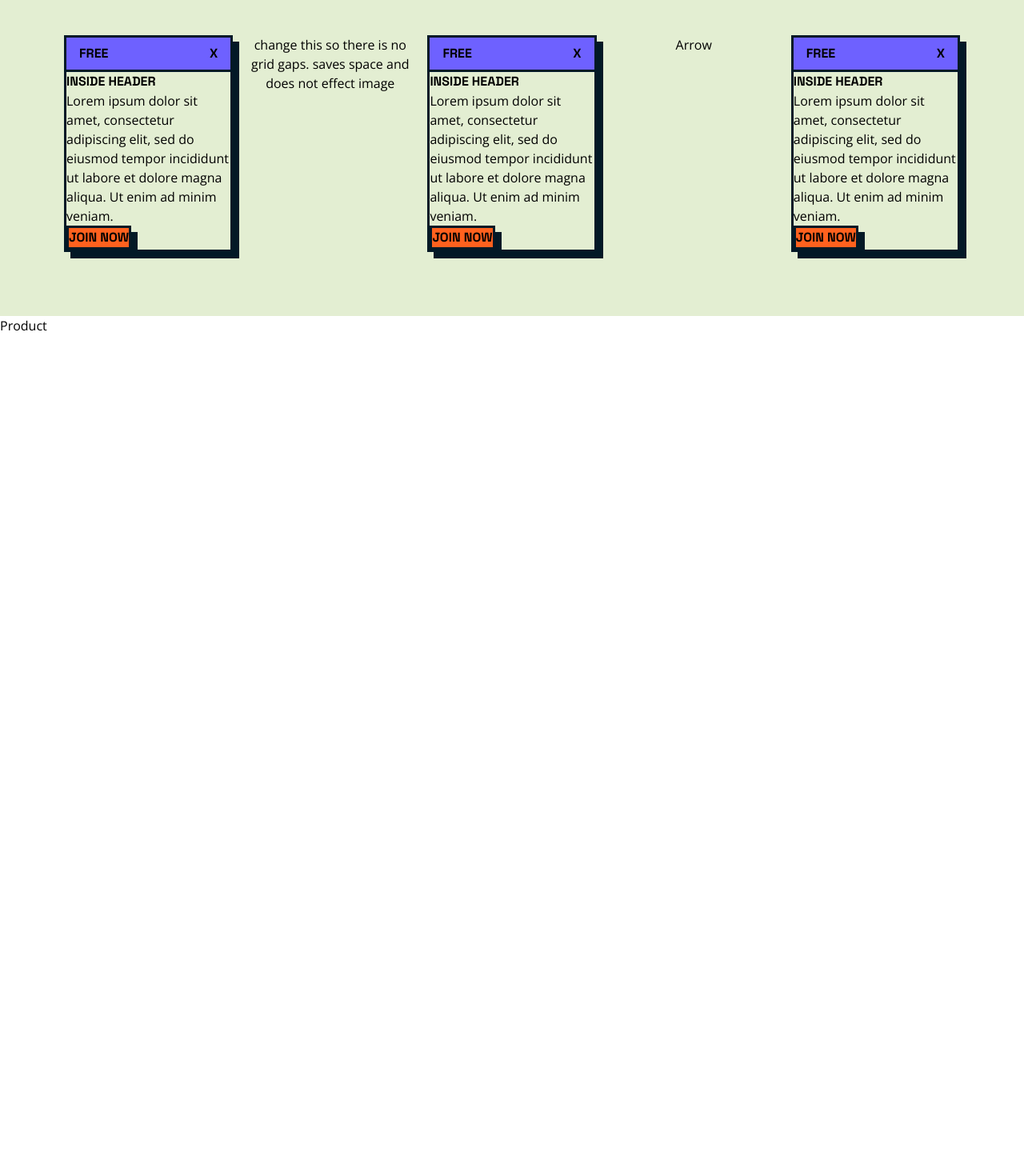
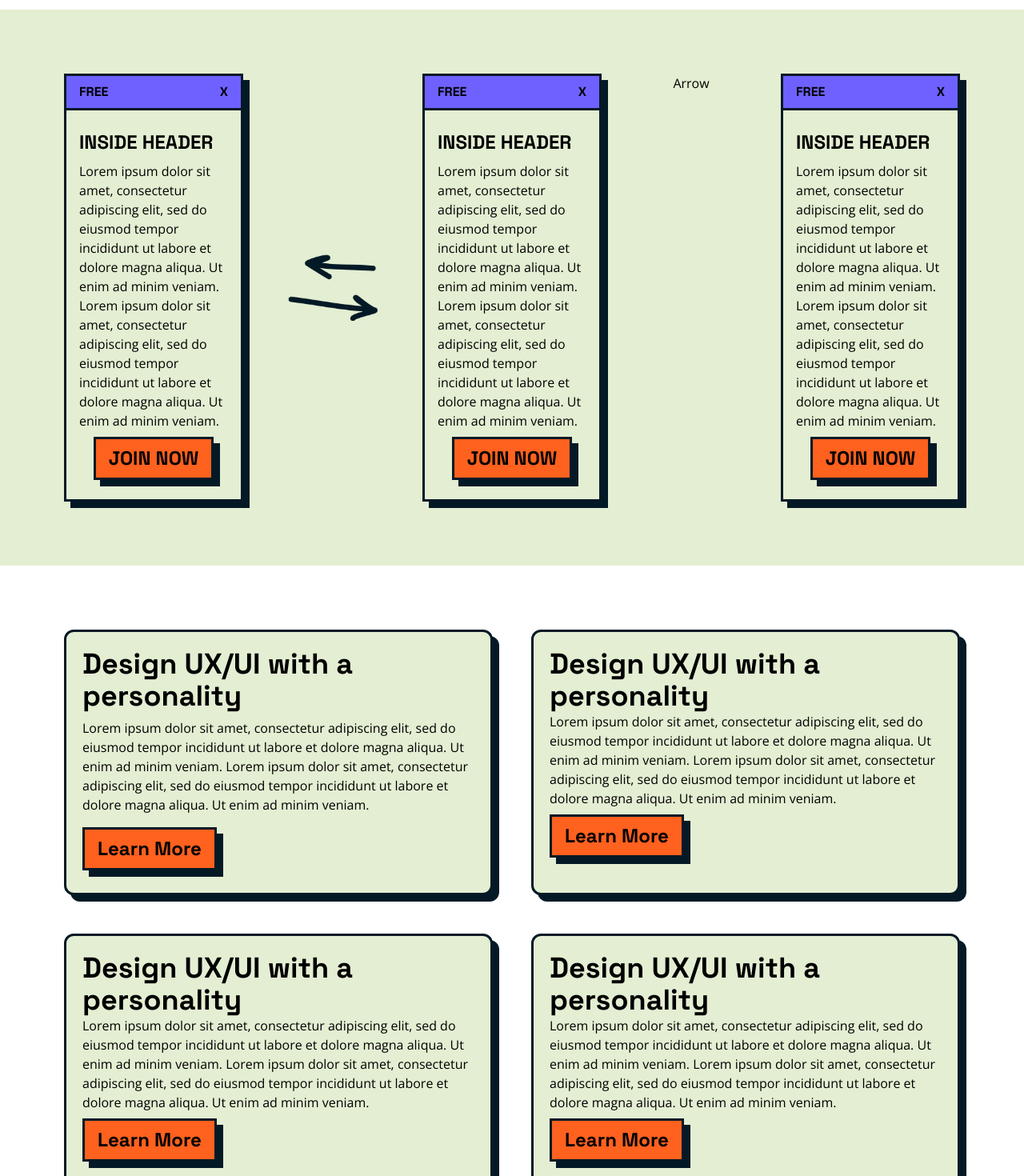
Before and after one commit to GeorgeClaridge/FakeCompany, a React (Vite) app in the folder my-project/: page / in a window 1280 px wide. Shown: the part 1160-2630 px from the top of the page at 80% size. Before the commit the page ends 1579 px from the top, so only its background shows below. Built offline with nearby package versions, Linux system fonts and the light colour scheme.

Commit message:
Added Content, Mobile Spacing

```diff
--- a/my-project/src/components/landing/Landing.jsx
+++ b/my-project/src/components/landing/Landing.jsx
@@ -5,11 +5,11 @@ const Landing = () => {
   return (
     <div className="Background bg-green bg-no-repeat bg-bottom"  style={{ backgroundImage: `url(${Background})` }}>
 
-      <div className="text-center py-14">
-        <div className="Header text-6xl font-space">How Lovable</div>
-        <div className="Header text-6xl font-space">Software is Built</div>
-        <div className="Subheader text-xl py-3 font-open">Design, build, share what makes you smile</div>
-        <button className="Button py-2 px-8 bg-orange text-2xl font-bold dropbox font-space">Join The Community</button>
+      <div className="text-center py-10 md:py-20">
+        <div className="Header text-4xl md:text-6xl font-space">How Lovable</div>
+        <div className="Header text-4xl md:text-6xl font-space">Software is Built</div>
+        <div className="Subheader text-base md:text-xl py-3 font-open">Design, build, share what makes you smile</div>
+        <button className="Button py-2 px-8 bg-orange text-lg md:text-2xl font-bold dropbox font-space">Join The Community</button>
       </div>
 
     </div>
--- a/my-project/src/components/navbar/Navbar.jsx
+++ b/my-project/src/components/navbar/Navbar.jsx
@@ -2,10 +2,10 @@ import './navbar.css';
 
 const Navbar = () => {
   return (
-    <div className="bg-green py-4 px-20">
+    <div className="bg-green px-4 md:px-20 py-4">
         <div className="flex justify-between">
-          <div className="Brand text-3xl font-space">Wubble</div>
-          <button className='bg-orange dropbox py-2 px-8 text-2xl font-space'>Try Now</button>
+          <div className="Brand text-xl md:text-2xl font-space self-center">Wubble</div>
+          <button className='bg-orange dropbox py-2 px-8 text-xl md:text-2xl font-space'>Try Now</button>
         </div>
     </div>
   )
--- a/my-project/src/components/plan/Plan.jsx
+++ b/my-project/src/components/plan/Plan.jsx
@@ -1,8 +1,9 @@
 import './plan.css';
+import { TwoArrow } from './import';
 
 const Plan = () => {
   return (
-    <div className='grid grid-cols-1 gap-4 md:grid-cols-3 lg:grid-cols-5 bg-green px-20 py-20'>
+    <div className='grid grid-cols-1 gap-12 lg:gap-0 md:grid-cols-3 lg:grid-cols-5 bg-green px-4 md:px-20 py-10 md:py-20'>
 
       <div className="card dropbox">
 
@@ -11,15 +12,20 @@ const Plan = () => {
           <div className="image font-space">X</div>
         </div>
 
-        <div className="paragraph">
-          <div className="header font-space">INSIDE HEADER</div>
-          <div className="text">Lorem ipsum dolor sit amet, consectetur adipiscing elit, sed do eiusmod tempor incididunt ut labore et dolore magna aliqua. Ut enim ad minim veniam.</div>
-          <button className='bg-orange font-space dropbox'>JOIN NOW</button>
+        <div className="paragraph p-4">
+          <div className="header font-space py-2 text-2xl">INSIDE HEADER</div>
+          <div className="text">Lorem ipsum dolor sit amet, consectetur adipiscing elit, sed do eiusmod tempor incididunt ut labore et dolore magna aliqua. Ut enim ad minim veniam. Lorem ipsum dolor sit amet, consectetur adipiscing elit, sed do eiusmod tempor incididunt ut labore et dolore magna aliqua. Ut enim ad minim veniam.</div>
+          <div className='flex justify-center'>
+            <button className='bg-orange font-space dropbox my-2 px-4 py-2 text-2xl'>JOIN NOW</button>
+          </div>
         </div>
 
       </div>
 
-      <div className="image text-center hidden lg:block">change this so there is no grid gaps. saves space and does not effect image</div>
+      <div className='hidden lg:flex lg:justify-center'>
+        <img src={TwoArrow} alt="Skills" className='self-center w-[50%]'/>
+      </div>
+
 
       <div className="card dropbox">
 
@@ -28,10 +34,12 @@ const Plan = () => {
           <div className="image font-space">X</div>
         </div>
 
-        <div className="paragraph">
-          <div className="header font-space">INSIDE HEADER</div>
-          <div className="text">Lorem ipsum dolor sit amet, consectetur adipiscing elit, sed do eiusmod tempor incididunt ut labore et dolore magna aliqua. Ut enim ad minim veniam.</div>
-          <button className='bg-orange font-space dropbox'>JOIN NOW</button>
+        <div className="paragraph p-4">
+          <div className="header font-space py-2 text-2xl">INSIDE HEADER</div>
+          <div className="text">Lorem ipsum dolor sit amet, consectetur adipiscing elit, sed do eiusmod tempor incididunt ut labore et dolore magna aliqua. Ut enim ad minim veniam. Lorem ipsum dolor sit amet, consectetur adipiscing elit, sed do eiusmod tempor incididunt ut labore et dolore magna aliqua. Ut enim ad minim veniam.</div>
+          <div className='flex justify-center'>
+            <button className='bg-orange font-space dropbox my-2 px-4 py-2 text-2xl'>JOIN NOW</button>
+          </div>
         </div>
 
       </div>
@@ -45,10 +53,12 @@ const Plan = () => {
           <div className="image font-space">X</div>
         </div>
 
-        <div className="paragraph">
-          <div className="header font-space">INSIDE HEADER</div>
-          <div className="text">Lorem ipsum dolor sit amet, consectetur adipiscing elit, sed do eiusmod tempor incididunt ut labore et dolore magna aliqua. Ut enim ad minim veniam.</div>
-          <button className='bg-orange font-space dropbox'>JOIN NOW</button>
+        <div className="paragraph p-4">
+          <div className="header font-space py-2 text-2xl">INSIDE HEADER</div>
+          <div className="text">Lorem ipsum dolor sit amet, consectetur adipiscing elit, sed do eiusmod tempor incididunt ut labore et dolore magna aliqua. Ut enim ad minim veniam. Lorem ipsum dolor sit amet, consectetur adipiscing elit, sed do eiusmod tempor incididunt ut labore et dolore magna aliqua. Ut enim ad minim veniam.</div>
+          <div className='flex justify-center'>
+            <button className='bg-orange font-space dropbox my-2 px-4 py-2 text-2xl'>JOIN NOW</button>
+          </div>
         </div>
 
       </div>
--- a/my-project/src/components/plan/import.js
+++ b/my-project/src/components/plan/import.js
@@ -0,0 +1,5 @@
+import TwoArrow from '../../assets/TwoArrow.png'
+
+export {
+    TwoArrow,
+}
--- a/my-project/src/components/product/Product.jsx
+++ b/my-project/src/components/product/Product.jsx
@@ -2,8 +2,30 @@ import './product.css';
 
 const Product = () => {
   return (
-    <div>
-      Product
+    <div className='grid grid-cols-1 md:grid-cols-2 gap-12 px-4 md:px-20 py-10 md:py-20'>
+      <div className="box bg-green dropbox rounded-xl p-5">
+        <div className="header font-space text-4xl">Design UX/UI with a personality</div>
+        <div className="paragraph py-2">Lorem ipsum dolor sit amet, consectetur adipiscing elit, sed do eiusmod tempor incididunt ut labore et dolore magna aliqua. Ut enim ad minim veniam. Lorem ipsum dolor sit amet, consectetur adipiscing elit, sed do eiusmod tempor incididunt ut labore et dolore magna aliqua. Ut enim ad minim veniam.</div>
+        <button className='bg-orange font-space dropbox my-2 px-4 py-2 text-2xl'>Learn More</button>
+      </div>
+
+      <div className="box bg-green dropbox rounded-xl p-5">
+        <div className="header font-space text-4xl">Design UX/UI with a personality</div>
+        <div className="paragraph">Lorem ipsum dolor sit amet, consectetur adipiscing elit, sed do eiusmod tempor incididunt ut labore et dolore magna aliqua. Ut enim ad minim veniam. Lorem ipsum dolor sit amet, consectetur adipiscing elit, sed do eiusmod tempor incididunt ut labore et dolore magna aliqua. Ut enim ad minim veniam.</div>
+        <button className='bg-orange font-space dropbox my-2 px-4 py-2 text-2xl'>Learn More</button>
+      </div>
+
+      <div className="box bg-green dropbox rounded-xl p-5">
+        <div className="header font-space text-4xl">Design UX/UI with a personality</div>
+        <div className="paragraph">Lorem ipsum dolor sit amet, consectetur adipiscing elit, sed do eiusmod tempor incididunt ut labore et dolore magna aliqua. Ut enim ad minim veniam. Lorem ipsum dolor sit amet, consectetur adipiscing elit, sed do eiusmod tempor incididunt ut labore et dolore magna aliqua. Ut enim ad minim veniam.</div>
+        <button className='bg-orange font-space dropbox my-2 px-4 py-2 text-2xl'>Learn More</button>
+      </div>
+
+      <div className="box bg-green dropbox rounded-xl p-5">
+        <div className="header font-space text-4xl">Design UX/UI with a personality</div>
+        <div className="paragraph">Lorem ipsum dolor sit amet, consectetur adipiscing elit, sed do eiusmod tempor incididunt ut labore et dolore magna aliqua. Ut enim ad minim veniam. Lorem ipsum dolor sit amet, consectetur adipiscing elit, sed do eiusmod tempor incididunt ut labore et dolore magna aliqua. Ut enim ad minim veniam.</div>
+        <button className='bg-orange font-space dropbox my-2 px-4 py-2 text-2xl'>Learn More</button>
+      </div>
     </div>
   )
 }
--- a/my-project/src/components/user/User.jsx
+++ b/my-project/src/components/user/User.jsx
@@ -2,7 +2,7 @@ import './user.css';
 
 const User = () => {
   return (
-    <div className='grid grid-cols-1 md:grid-cols-2 gap-12 py-20 px-20'>
+    <div className='grid grid-cols-1 md:grid-cols-2 gap-12 px-4 md:px-20 py-10 md:py-20'>
       <div className='card'>
         <div className="paragraph pt-4 font-space text-4xl">We would love to help you with UX/UI & Brand-Identity Design and help you kickstart your business.</div>
       </div>
```
